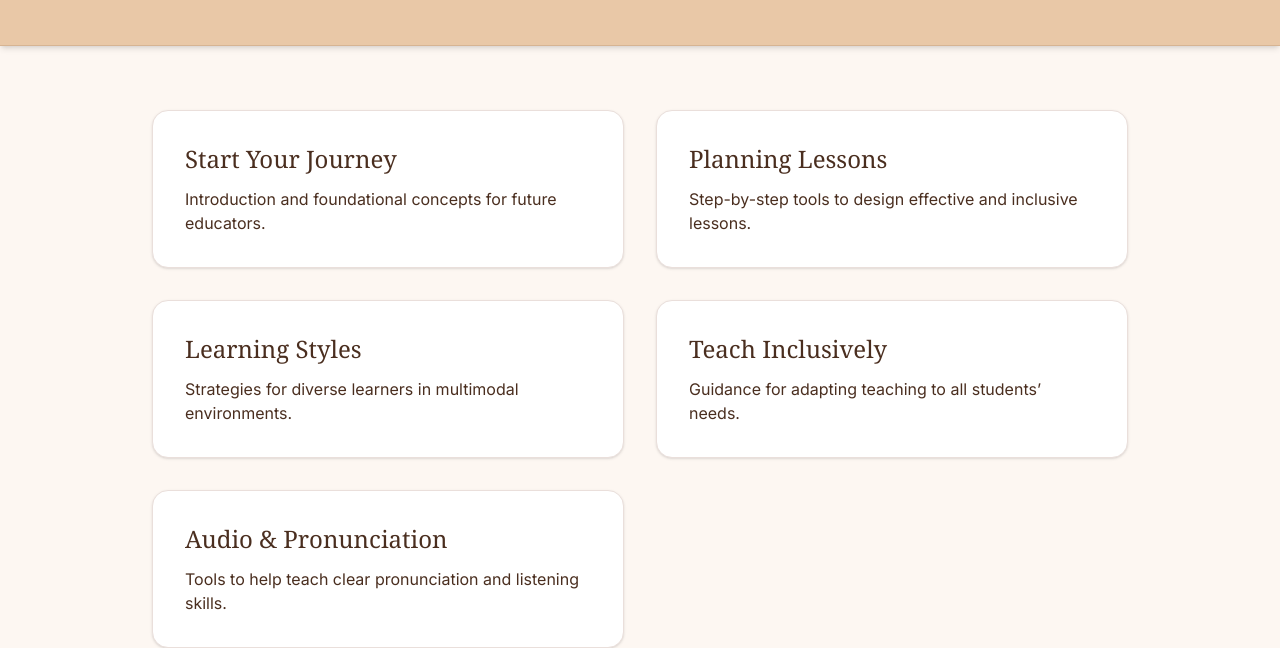
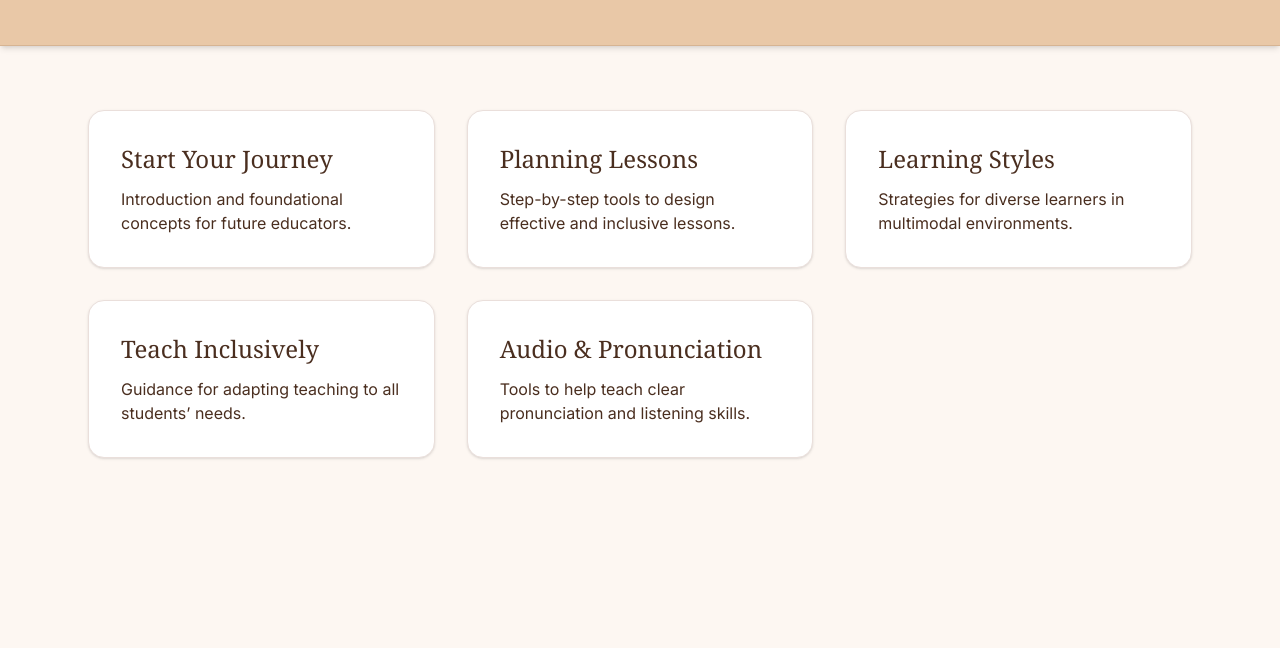
Before and after one commit to carolinamawad/english-together-v2, a plain HTML site: page index.html in a window 1280 px wide. Shown: the part 171-819 px from the top of the page. Drawn offline with nearby package versions, Linux system fonts and the light colour scheme.

Commit message:
Update index.html

```diff
--- a/index.html
+++ b/index.html
@@ -28,34 +28,40 @@
   </header>
 
   <!-- MAIN CONTENT -->
-  <section id="resources" class="max-w-5xl mx-auto mt-16 px-6 grid md:grid-cols-2 gap-8">
+  <section id="resources" class="max-w-6xl mx-auto mt-16 px-6 grid gap-8
+    grid-cols-1 sm:grid-cols-2 lg:grid-cols-3">
 
     <!-- CARD 1 -->
-    <a href="self-discovery.html" class="block bg-white p-8 rounded-2xl shadow hover:shadow-xl transition border border-[#eadfdb]">
+    <a href="self-discovery.html"
+      class="block bg-white p-8 rounded-2xl shadow hover:shadow-xl transition border border-[#eadfdb]">
       <h2 class="text-2xl font-['Playfair Display'] text-[#4a2e1f] mb-3">Start Your Journey</h2>
       <p class="text-[#4a2e1f] font-['Inter']">Introduction and foundational concepts for future educators.</p>
     </a>
 
     <!-- CARD 2 -->
-    <a href="planning.html" class="block bg-white p-8 rounded-2xl shadow hover:shadow-xl transition border border-[#eadfdb]">
+    <a href="planning.html"
+      class="block bg-white p-8 rounded-2xl shadow hover:shadow-xl transition border border-[#eadfdb]">
       <h2 class="text-2xl font-['Playfair Display'] text-[#4a2e1f] mb-3">Planning Lessons</h2>
       <p class="text-[#4a2e1f] font-['Inter']">Step-by-step tools to design effective and inclusive lessons.</p>
     </a>
 
     <!-- CARD 3 -->
-    <a href="learning-styles.html" class="block bg-white p-8 rounded-2xl shadow hover:shadow-xl transition border border-[#eadfdb]">
+    <a href="learning-styles.html"
+      class="block bg-white p-8 rounded-2xl shadow hover:shadow-xl transition border border-[#eadfdb]">
       <h2 class="text-2xl font-['Playfair Display'] text-[#4a2e1f] mb-3">Learning Styles</h2>
       <p class="text-[#4a2e1f] font-['Inter']">Strategies for diverse learners in multimodal environments.</p>
     </a>
 
     <!-- CARD 4 -->
-    <a href="inclusive.html" class="block bg-white p-8 rounded-2xl shadow hover:shadow-xl transition border border-[#eadfdb]">
+    <a href="inclusive.html"
+      class="block bg-white p-8 rounded-2xl shadow hover:shadow-xl transition border border-[#eadfdb]">
       <h2 class="text-2xl font-['Playfair Display'] text-[#4a2e1f] mb-3">Teach Inclusively</h2>
       <p class="text-[#4a2e1f] font-['Inter']">Guidance for adapting teaching to all students’ needs.</p>
     </a>
 
     <!-- CARD 5 -->
-    <a href="classroom-audio.html" class="block bg-white p-8 rounded-2xl shadow hover:shadow-xl transition border border-[#eadfdb]">
+    <a href="classroom-audio.html"
+      class="block bg-white p-8 rounded-2xl shadow hover:shadow-xl transition border border-[#eadfdb]">
       <h2 class="text-2xl font-['Playfair Display'] text-[#4a2e1f] mb-3">Audio & Pronunciation</h2>
       <p class="text-[#4a2e1f] font-['Inter']">Tools to help teach clear pronunciation and listening skills.</p>
     </a>
```
